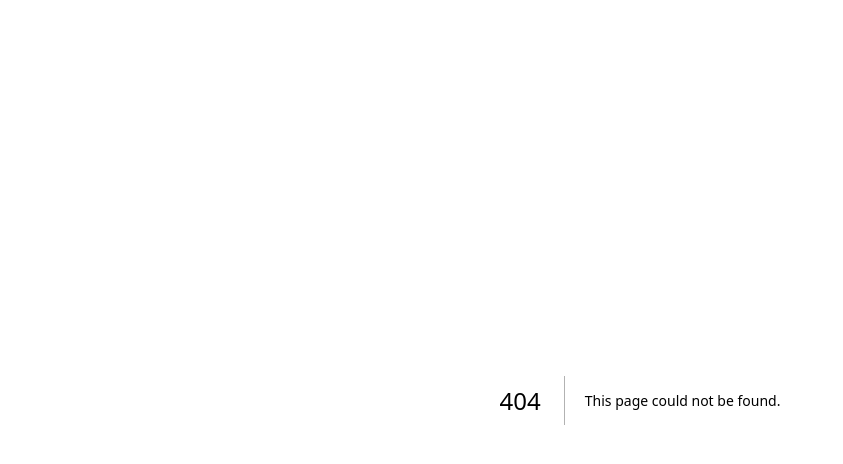
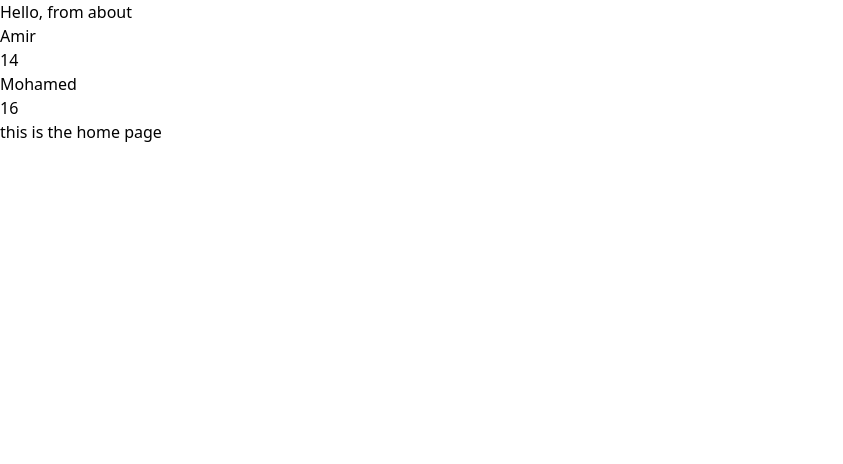
Before and after one commit to IbrahimEmad11/radiology_lab_mgmt, a Next.js app: page /app in a window 1280 px wide. Before the commit this address had no page. Shown: the top 464 px of the page, without its empty margins (0-843 px from the left). Built offline with nearby package versions, Linux system fonts and the light colour scheme.

Commit message:
Add app, about

```diff
--- /dev/null
+++ b/src/componenets/Navbar.js
@@ -0,0 +1,5 @@
+export default function Navbar() {
+  return (
+    <h1>Hello, from about</h1>
+  )
+}
--- /dev/null
+++ b/src/pages/about.js
@@ -0,0 +1,9 @@
+import Navbar from "@/componenets/Navbar";
+
+export default function About() {
+  return (
+    <div>
+      <Navbar />
+    </div>
+  )
+}
--- /dev/null
+++ b/src/pages/app.js
@@ -0,0 +1,31 @@
+import Navbar from "@/componenets/Navbar";
+
+const scans = [
+  {
+    p_name: "Amir",
+    age: 14
+  },
+  {
+    p_name: "Mohamed",
+    age: 16
+  },
+]
+
+export default function App() {
+  return (
+    <div>
+      <Navbar />
+      {
+        scans.map(scan => {
+          return (
+            <div>
+              <h1>{scan.p_name}</h1>
+              <p>{scan.age}</p>
+            </div>
+          )
+        })
+      }
+      <p>this is the home page</p>
+    </div>
+  )
+}
--- a/src/pages/index.js
+++ b/src/pages/index.js
@@ -1,4 +1,5 @@
 import Head from "next/head"
+import Link from "next/link"
 
 export default function Login() {
   return (
@@ -33,10 +34,10 @@ export default function Login() {
               <div className="flex items-center justify-between mt-4">
                 <a href="#" className="text-sm text-gray-600 dark:text-gray-200 hover:text-gray-500">Forget Password?</a>
 
-                <button
+                <Link href="/about"
                   className="px-6 py-2 text-sm font-medium tracking-wide text-white capitalize transition-colors duration-300 transform bg-blue-500 rounded-lg hover:bg-blue-400 focus:outline-none focus:ring focus:ring-blue-300 focus:ring-opacity-50">
                   Sign In
-                </button>
+                </Link>
               </div>
             </form>
           </div>
--- a/tailwind.config.js
+++ b/tailwind.config.js
@@ -3,7 +3,7 @@ module.exports = {
   content: [
     './src/pages/**/*.{js,ts,jsx,tsx,mdx}',
     './src/components/**/*.{js,ts,jsx,tsx,mdx}',
-    './src/app/**/*.{js,ts,jsx,tsx,mdx}',
+    './src/scanlist/**/*.{js,ts,jsx,tsx,mdx}',
   ],
   theme: {
     extend: {
```
